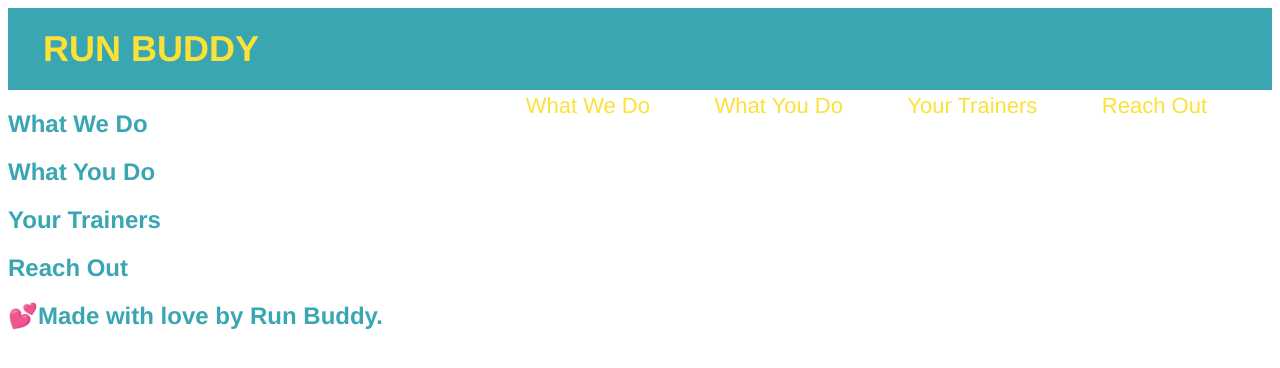
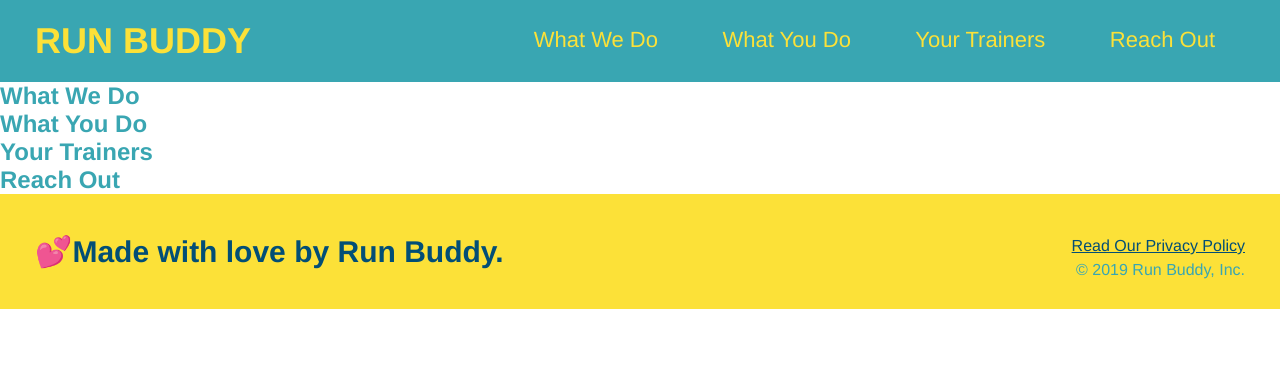
Before and after one commit to andreaspencer/run-buddy, a plain HTML site: page index.html in a window 1280 px wide. Drawn offline with Linux system fonts and the light colour scheme.

Commit message:
footer additions to css

```diff
--- a/assets/css/style.css
+++ b/assets/css/style.css
@@ -1,16 +1,25 @@
+* {
+    margin: 0;
+    padding: 0;
+    box-sizing: border-box;
+}
+
 body {
+    color: #39a6b2;
     font-family: Helvetica, Arial, sans-serif;
-    color: #39a6b2;
 }
+
 header {
     padding: 20px 35px;
     background-color: #39a6b2;
 }
+
 header h1 {
     font-weight: bold;
     font-size: 36px;
     color: #fce138;
     margin: 0;
+    display: inline;
 }
 
 header a {
@@ -32,3 +41,26 @@ header nav ul li a {
     font-weight: lighter;
     font-size: 22px;
 }
+
+footer {
+    background: #fce138;
+    width: 100%;
+    padding: 40px 35px;
+}
+
+footer h2 {
+    display: inline;
+    color: #024e76;
+    font-size: 30px;
+    margin: 0;
+}
+
+footer div {
+    float: right;
+    line-height: 1.5;
+    text-align: right;
+}
+
+footer a {
+    color: #024e76;
+}
--- a/index.html
+++ b/index.html
@@ -53,6 +53,10 @@
       <!-- footer -->
       <footer>
           <h2>💕Made with love by Run Buddy.</h2>
+          <div>
+              <a href="#">Read Our Privacy Policy</a><br />
+              &copy; 2019 Run Buddy, Inc.
+          </div>
       </footer>
     </body>
 </html>
```
